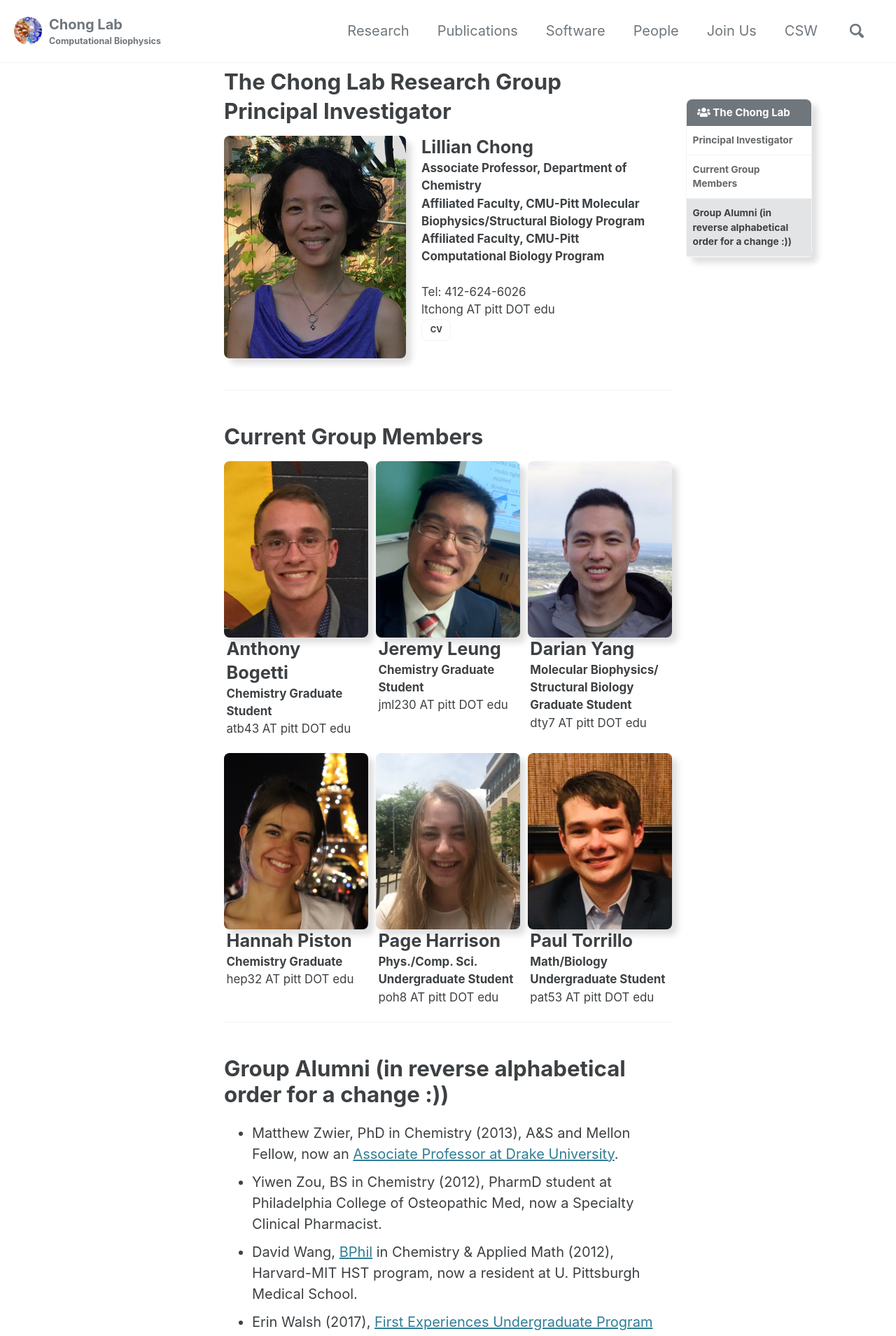
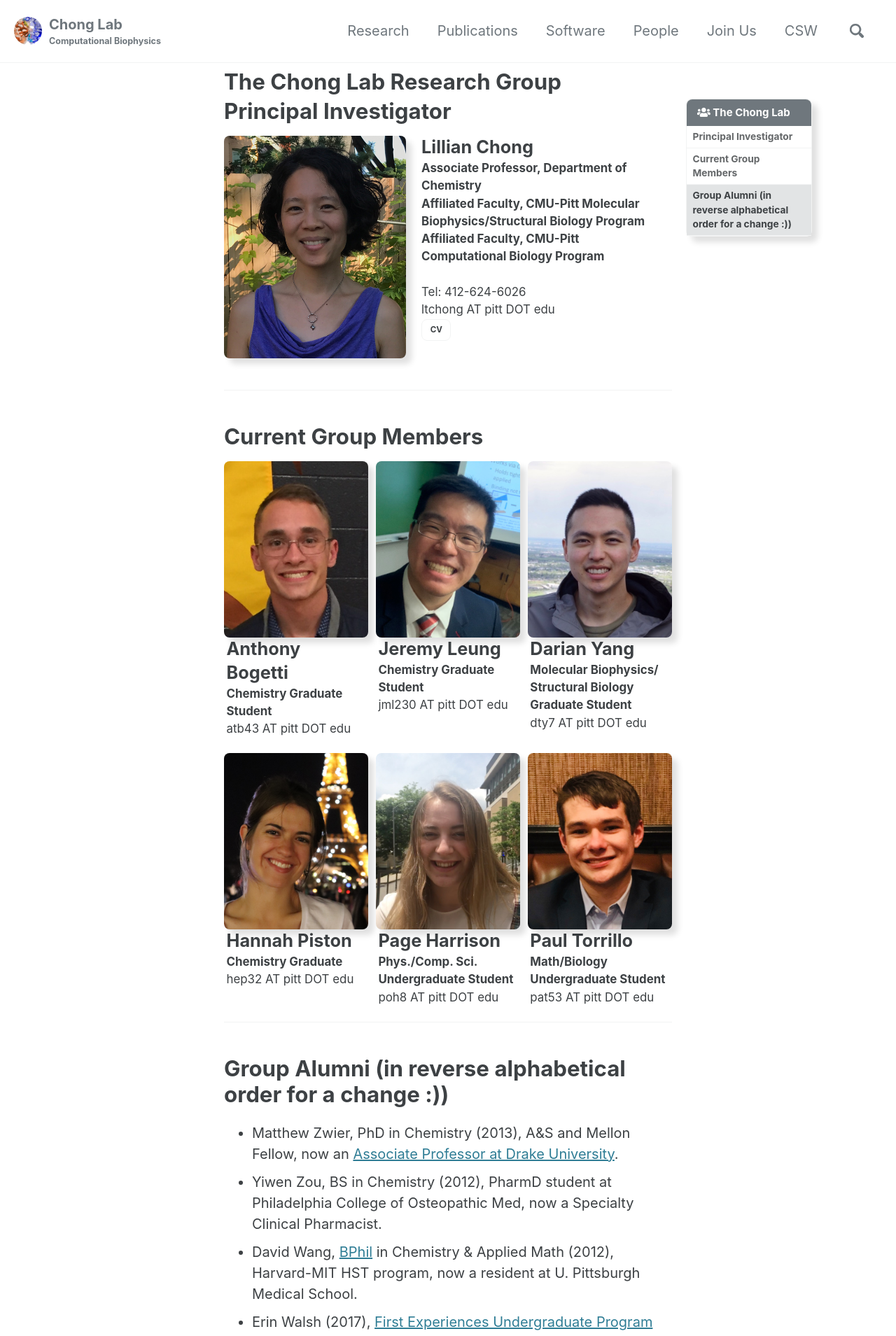
Before and after one commit to darianyang/darianyang.github.io, a Jekyll site: the page built from _pages/people.md, in a window 1280 px wide. Shown: the top 1909 px of the page at 70% size. Built offline with Jekyll 4.4.1, drawn with Linux system fonts in a browser that asks for light colours; cached includes are drawn as plain includes.

Commit message:
updateted padding of navigation.

```diff
--- a/_sass/minimal-mistakes/_navigation.scss
+++ b/_sass/minimal-mistakes/_navigation.scss
@@ -532,7 +532,7 @@
 
   a {
     display: block;
-    padding: 0.5rem 0.425rem;
+    padding: 0.25rem 0.425rem;
     color: $muted-text-color;
     font-weight: bold;
     line-height: 1.5;
```
Also changed, not shown: 2 other files.
